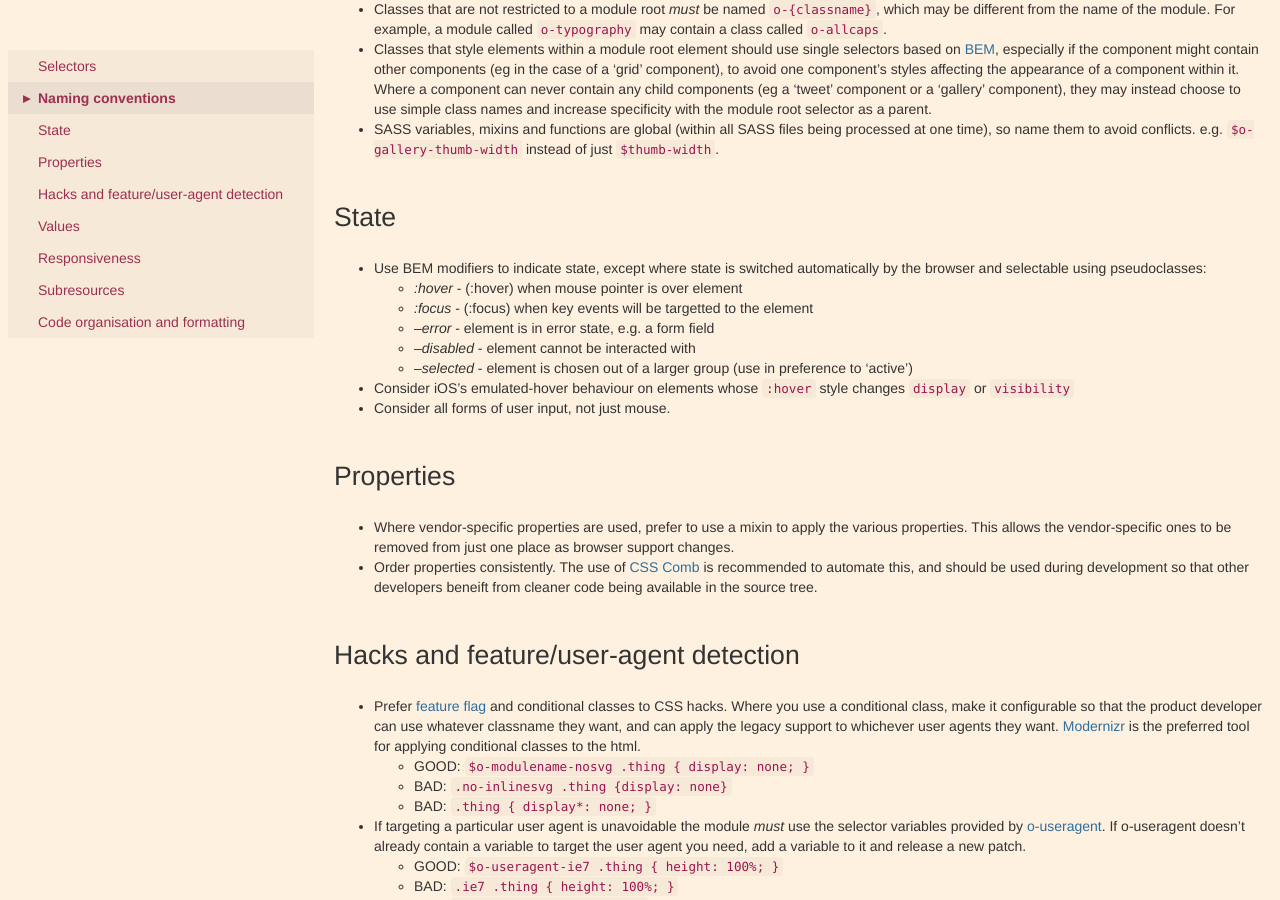
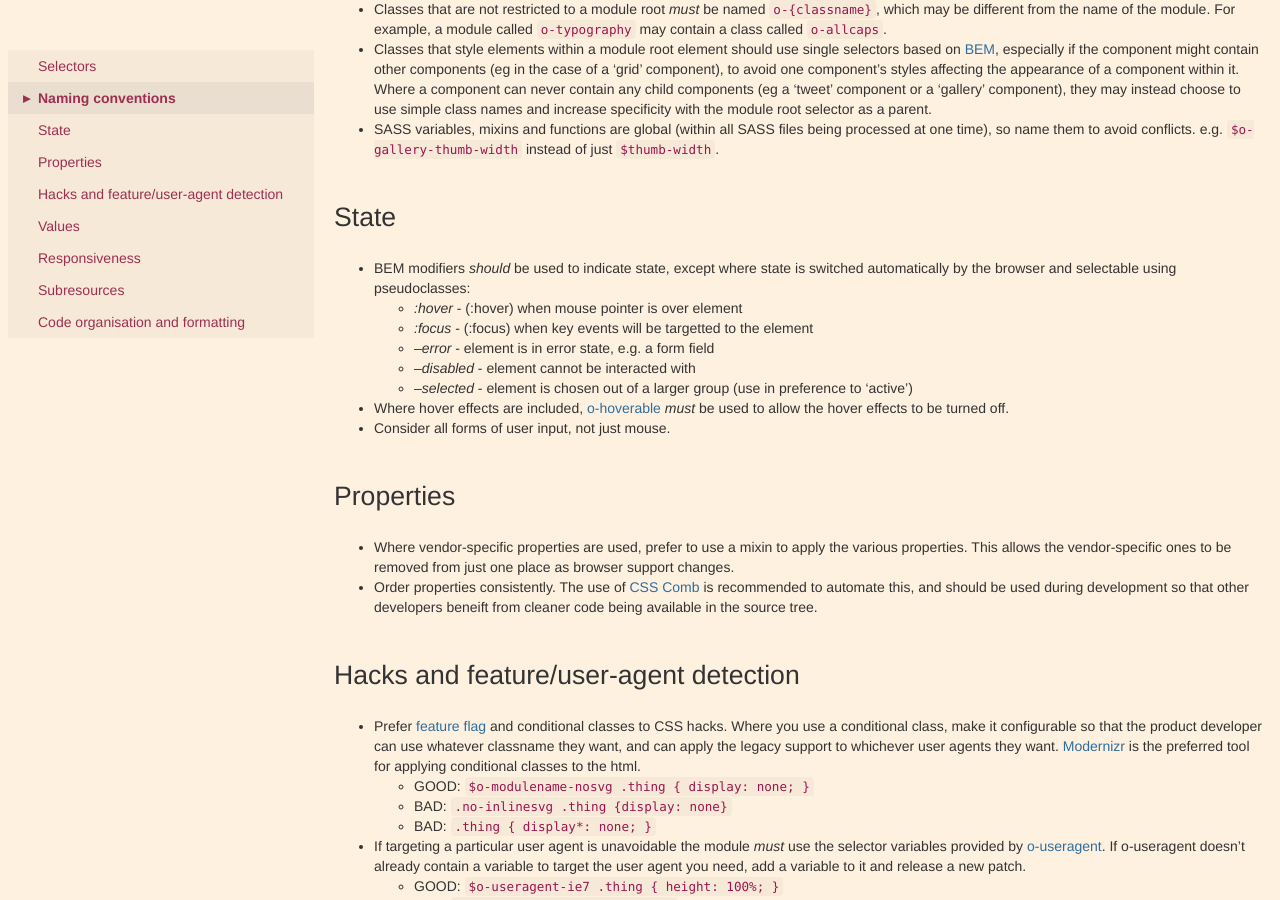
Before and after one commit to Financial-Times/ft-origami, a Jekyll site: the page built from docs/syntax/scss.md, in a window 1280 px wide and 900 px high, scrolled down 890 px. Built offline with Jekyll 4.4.1, drawn with Linux system fonts in a browser that asks for light colours.

Commit message:
Add docs for hoverable, see #65

```diff
--- a/docs/syntax/scss.md
+++ b/docs/syntax/scss.md
@@ -37,13 +37,13 @@ SASS features should be used only where they result in increased clarity and reu
 
 ## State
 
-* Use BEM modifiers to indicate state, except where state is switched automatically by the browser and selectable using pseudoclasses:
+* BEM modifiers *should* be used to indicate state, except where state is switched automatically by the browser and selectable using pseudoclasses:
 	- *:hover* - (:hover) when mouse pointer is over element
 	- *:focus* - (:focus) when key events will be targetted to the element
 	- *--error* - element is in error state, e.g. a form field
 	- *--disabled* - element cannot be interacted with
 	- *--selected* - element is chosen out of a larger group (use in preference to 'active')
-* Consider iOS's emulated-hover behaviour on elements whose `:hover` style changes `display` or `visibility`
+* Where hover effects are included, [o-hoverable](https://github.com/Financial-Times/o-hoverable) *must* be used to allow the hover effects to be turned off.
 * Consider all forms of user input, not just mouse.
 
 ## Properties
```
Also changed, not shown: docs/syntax/js.md (+4 -0 lines).
